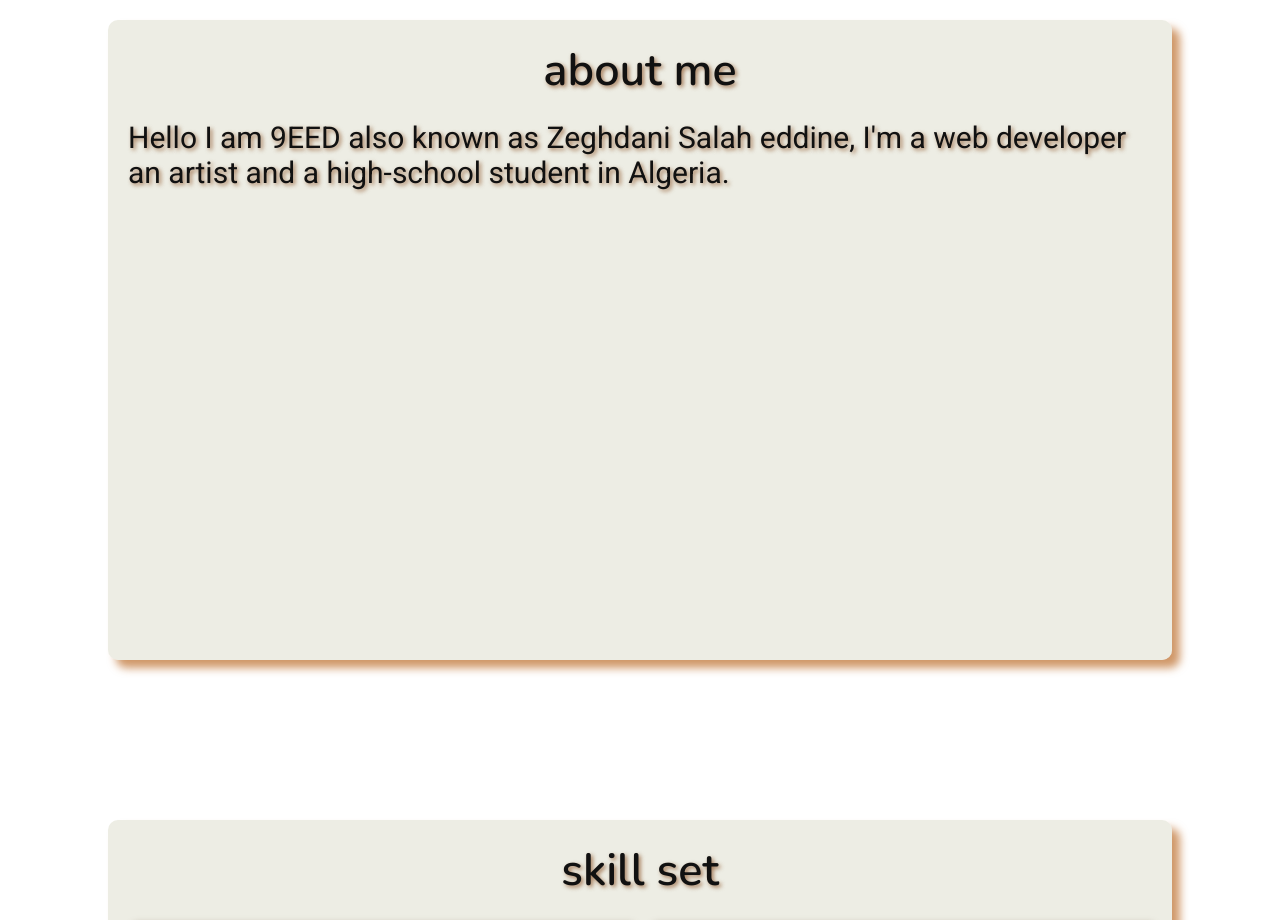
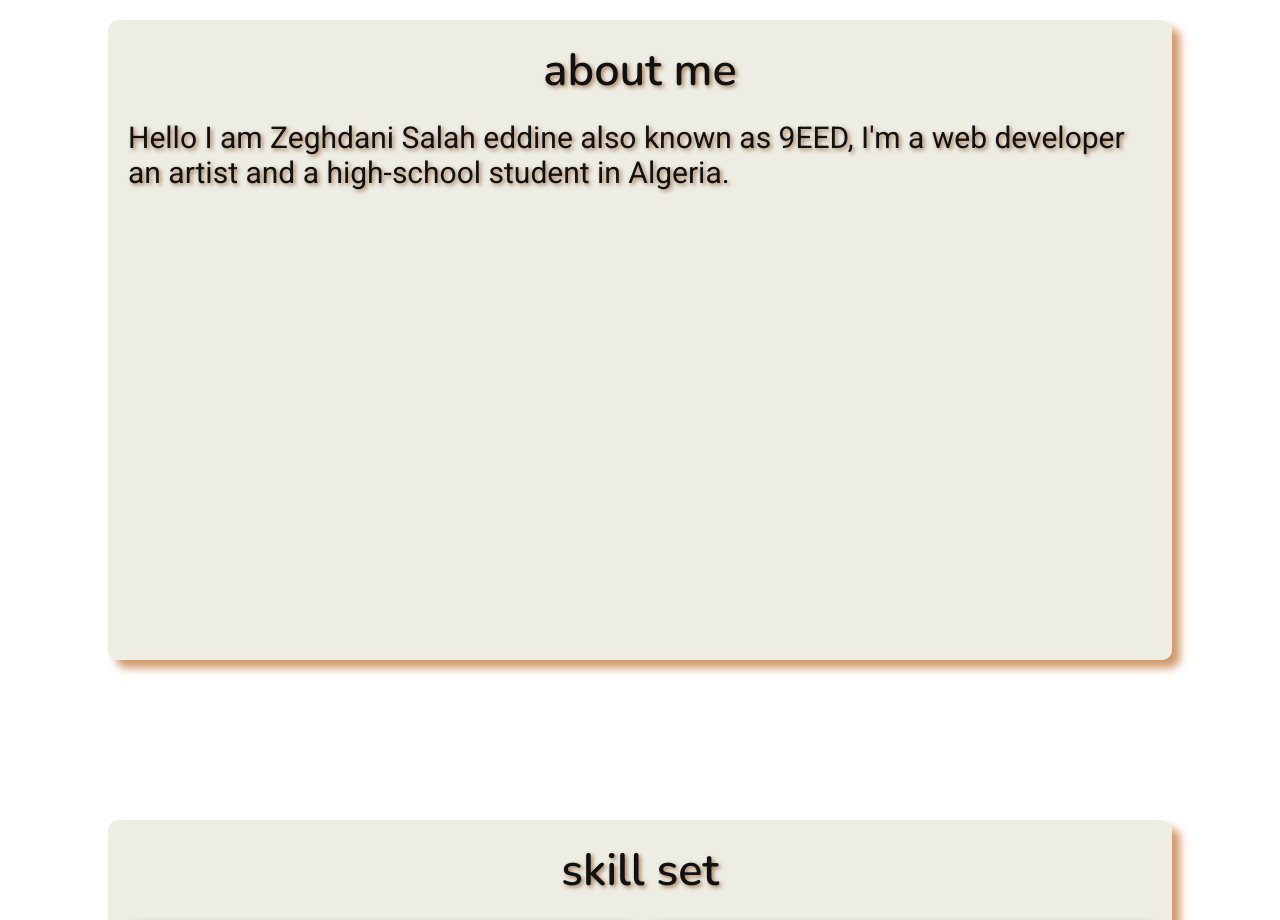
Before and after one commit to hexxt-git/hexxt-git.github.io, a plain HTML site: page index.html in a window 1280 px wide. Shown: the part 860-1780 px from the top of the page. Drawn offline with nearby package versions, Linux system fonts and the light colour scheme.

Commit message:
Update index.html

```diff
--- a/index.html
+++ b/index.html
@@ -23,7 +23,7 @@
 		<div id="about-me-container">
 			<div id="about-me-title">about me</div>
 			<div id="about-me">
-				Hello I am 9EED also known as Zeghdani Salah eddine,
+				Hello I am Zeghdani Salah eddine also known as 9EED,
 				I'm a web developer an artist and a high-school student
 				in Algeria.
 			</div>
```
